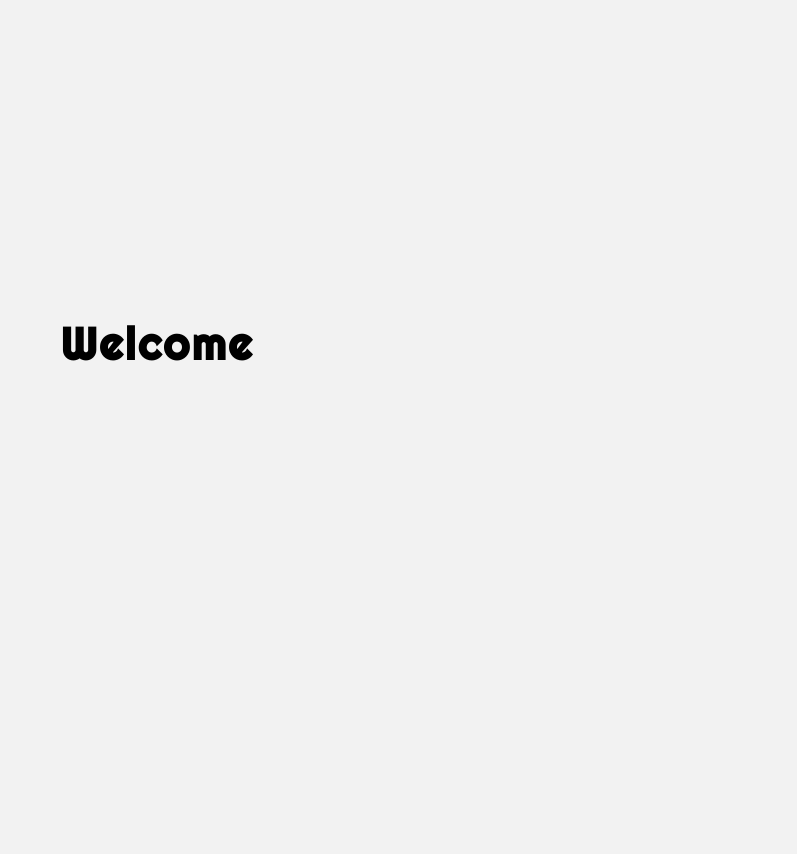
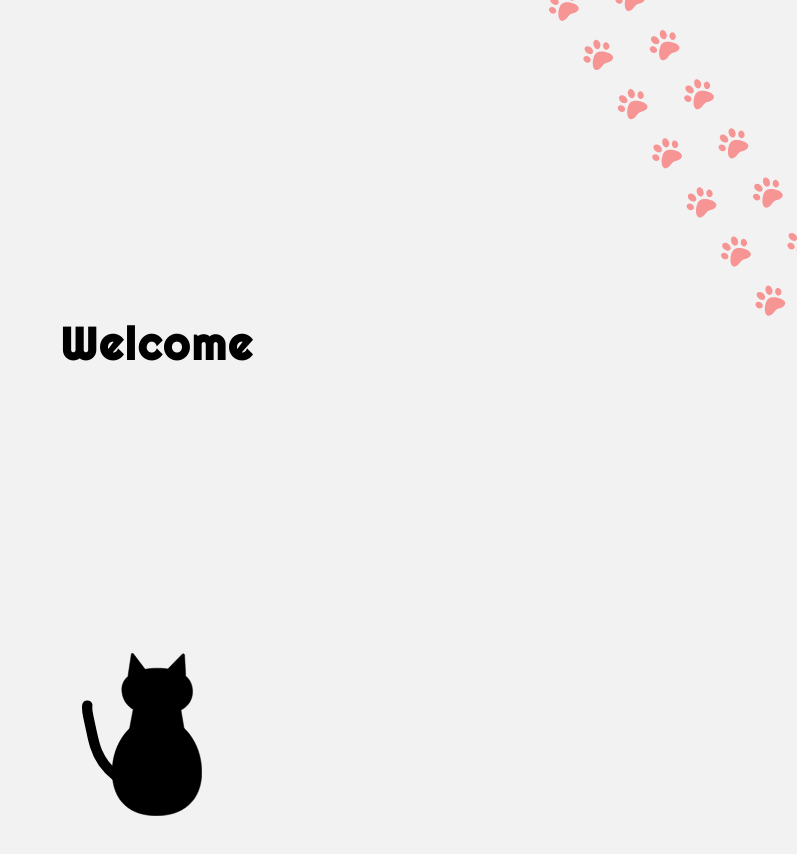
Before and after one commit to kanoi-y/naoki-fukuyori, a React (Create React App) app: page / in a window 1280 px wide. Shown: the top 854 px of the page, without its empty margins (483-1280 px from the left). Built offline with nearby package versions, Linux system fonts and the light colour scheme.

Commit message:
肉球の表示、黒猫の動きをおおかた実装

```diff
--- a/src/App.tsx
+++ b/src/App.tsx
@@ -1,15 +1,15 @@
 import { About } from "components/organisms/About";
 import { TopView } from "components/organisms/TopView";
-import { PawLayout } from "components/templates/PawLayout";
+import { CatLayout } from "components/templates/CatLayout";
 import styled from "styled-components";
 
 function App() {
   return (
     <SWrapBox>
-      <PawLayout>
+      <CatLayout>
         <TopView />
         <About />
-      </PawLayout>
+      </CatLayout>
     </SWrapBox>
   );
 }
@@ -18,6 +18,7 @@ const SWrapBox = styled.div`
   background-color: #f2f2f2;
   width: 100%;
   position: relative;
+  overflow: hidden;
 `;
 
 export default App;
--- a/src/components/atoms/Cat.tsx
+++ b/src/components/atoms/Cat.tsx
@@ -1,25 +1,41 @@
 import PortfolioNekoBody from "images/portfolio_neko_body.svg";
 import PortfolioNekoTail from "images/portfolio_neko_tail.svg";
-import { memo, VFC } from "react";
+import { memo, useCallback, useEffect, useState, VFC } from "react";
 import styled from "styled-components";
 
 export const Cat: VFC = memo(() => {
+  const [tailAngle, setTailAngle] = useState(0);
+
+  const scrollTailMove = useCallback(() => {
+    const scrollTop = window.pageYOffset;
+    const totalAngle = 72;
+
+    const newTailAngle =
+      scrollTop % totalAngle <= (totalAngle - 2) / 2
+        ? -(scrollTop % totalAngle)
+        : (scrollTop % totalAngle) - (totalAngle - 1);
+
+    setTailAngle(newTailAngle);
+  }, []);
+
+  useEffect(() => {
+    document.addEventListener("scroll", scrollTailMove, { passive: true });
+    return () => {
+      document.removeEventListener("scroll", scrollTailMove);
+    };
+  }, [scrollTailMove]);
+
   return (
     <SContainer>
       <SCatBody src={PortfolioNekoBody} alt="ネコの体" />
-      <SCatTail src={PortfolioNekoTail} alt="ネコの尻尾" />
+      <SCatTail
+        src={PortfolioNekoTail}
+        style={{ transform: `translate(-50%, -50%) rotate(${tailAngle}deg)` }}
+        alt="ネコの尻尾"
+      />
     </SContainer>
   );
 });
-
-// const shakeTail = keyframes`
-//  from {
-//     transform: translate(-50%, -50%) rotate(0);
-//   }
-//   to {
-//     transform: translate(-50%, -50%) rotate(-30deg);
-//   }
-// `;
 
 const SContainer = styled.div`
   position: fixed;
--- a/src/components/atoms/Paw.tsx
+++ b/src/components/atoms/Paw.tsx
@@ -1,9 +1,12 @@
 import { memo, VFC } from "react";
 import styled from "styled-components";
-import { PawType } from "types/pawType";
 
-export const Paw: VFC<PawType> = memo((props) => {
-  const { top, left, flag, angle } = props;
+type Props = {
+  flag: boolean;
+};
+
+export const Paw: VFC<Props> = memo((props) => {
+  const { flag } = props;
   return (
     <SSvg
       aria-hidden="true"
@@ -14,10 +17,10 @@ export const Paw: VFC<PawType> = memo((props) => {
       xmlns="http://www.w3.org/2000/svg"
       viewBox="0 0 512 512"
       style={{
-        top: `${top}vh`,
-        left: `calc(50% - 30px + ${left}px)`,
+        // top: `${top}vh`,
+        // left: `calc(50% + ${left}px)`,
         opacity: `${flag ? 1 : 0}`,
-        transform: `translate(-50%, -50%) rotate(${angle}deg)`,
+        // transform: `translate(-50%, -50%) rotate(${angle}deg)`,
       }}
     >
       <path
@@ -29,9 +32,8 @@ export const Paw: VFC<PawType> = memo((props) => {
 });
 
 const SSvg = styled.svg`
-  position: absolute;
   width: 30px;
   transition: opacity 0.8s;
   opacity: 0;
-  transform: translate(-50%, -50%) rotate(180deg);
+  transform: translate(-50%, -50%);
 `;
--- /dev/null
+++ b/src/components/molecules/Footprints.tsx
@@ -0,0 +1,43 @@
+import { Paw } from "components/atoms/Paw";
+import { memo, VFC } from "react";
+import styled from "styled-components";
+
+type Props = {
+  pawArray: { flag: boolean }[];
+  top: number;
+  left: number;
+  angle: number;
+};
+
+export const Footprints: VFC<Props> = memo((props) => {
+  const { pawArray, top, left, angle } = props;
+
+  return (
+    <SContainer
+      style={{
+        top: `${top}vh`,
+        left: `calc(100% - ${left}px)`,
+        transform: `rotate(${angle}deg)`,
+      }}
+    >
+      {pawArray.map((paw, i) => (
+        <div
+          key={i}
+          style={{
+            display: "flex",
+            justifyContent: `${i % 2 === 0 ? "flex-start" : "flex-end"}`,
+          }}
+        >
+          <Paw flag={paw.flag} />
+        </div>
+      ))}
+    </SContainer>
+  );
+});
+
+const SContainer = styled.div`
+  width: 90px;
+  position: absolute;
+  display: flex;
+  flex-direction: column-reverse;
+`;
--- a/src/components/organisms/TopView.tsx
+++ b/src/components/organisms/TopView.tsx
@@ -1,11 +1,47 @@
 import "@fontsource/righteous";
-import { memo, VFC } from "react";
+import { Footprints } from "components/molecules/Footprints";
+import { memo, useCallback, useEffect, useState, VFC } from "react";
 import styled from "styled-components";
 
 export const TopView: VFC = memo(() => {
+  const [pawArray, setPawArray] = useState<{ flag: boolean }[]>([
+    { flag: false },
+    { flag: false },
+    { flag: false },
+    { flag: false },
+    { flag: false },
+    { flag: false },
+    { flag: false },
+    { flag: false },
+    { flag: false },
+    { flag: false },
+    { flag: false },
+    { flag: false },
+    { flag: false },
+  ]);
+
+  const displayPaw = useCallback(() => {
+    setTimeout(() => {
+      const pawIndex = pawArray.findIndex((paw) => paw.flag === false);
+
+      if (pawIndex === -1) return;
+      setPawArray([
+        ...pawArray.slice(0, pawIndex),
+        { flag: true },
+        ...pawArray.splice(pawIndex + 1),
+      ]);
+      console.log(pawArray);
+    }, 300);
+  }, [pawArray]);
+
+  useEffect(() => {
+    displayPaw();
+  }, [displayPaw]);
+
   return (
     <SContainer>
       <STitle>Welcome</STitle>
+      <Footprints pawArray={pawArray} top={-7} left={130} angle={-35} />
     </SContainer>
   );
 });
@@ -34,6 +70,8 @@ const STitle = styled.h2`
   font-family: Righteous;
   margin: 0;
   transform: translateY(-100%);
+  position: relative;
+  z-index: 50;
 `;
 
 // type ArrowImageType = {
--- /dev/null
+++ b/src/components/templates/CatLayout.tsx
@@ -0,0 +1,17 @@
+import { Cat } from "components/atoms/Cat";
+import { memo, ReactNode, VFC } from "react";
+
+type Props = {
+  children: ReactNode;
+};
+
+export const CatLayout: VFC<Props> = memo((props) => {
+  const { children } = props;
+
+  return (
+    <div>
+      {children}
+      <Cat />
+    </div>
+  );
+});
--- a/src/components/templates/PawLayout.tsx
+++ b/src/components/templates/PawLayout.tsx
@@ -1,132 +1,120 @@
-import { Paw } from "components/atoms/Paw";
-import { memo, ReactNode, useCallback, useEffect, useState, VFC } from "react";
-import { PawType } from "types/pawType";
+export const PawLayout = () => {
+  return <p></p>;
+}
 
-type Props = {
-  children: ReactNode;
-};
+// import { Paw } from "components/atoms/Paw";
+// import { memo, ReactNode, useCallback, useState, VFC } from "react";
+// import { PawType } from "types/pawType";
 
-export const PawLayout: VFC<Props> = memo((props) => {
-  const { children } = props;
+// type Props = {
+//   children: ReactNode;
+// };
 
-  const [pawArray, setPawArray] = useState<PawType[]>([]);
-  const [pawCount, setPawCount] = useState(1);
-  const [lastAngle, setLastAngle] = useState<PawType["angle"]>(180);
-  const [lastLeft, setLastLeft] = useState<PawType["left"]>(0);
+// export const PawLayout: VFC<Props> = memo((props) => {
+//   const { children } = props;
 
-  const scrollDisplayPaw = useCallback(() => {
-    const scrollTop = window.pageYOffset;
+//   const [pawArray, setPawArray] = useState<PawType[]>([]);
+//   // const [pawCount, setPawCount] = useState(1);
+//   const [lastAngle, setLastAngle] = useState<PawType["angle"]>(180);
+//   const [lastLeftRight, setLastLeftRight] = useState<PawType["left"]>(0);
+//   const [lastLeftLeft, setLastLeftLeft] = useState<PawType["left"]>(70);
 
-    if (scrollTop < 50) return;
+//   const scrollDisplayPaw = useCallback(() => {
+//     const scrollTop = window.pageYOffset;
 
-    const parity = pawCount % 2 === 0 ? "左足" : "右足";
-    const top = 50 + (pawCount - 1) * 8;
-    console.log(scrollTop)
+//     if (scrollTop < 50) return;
 
-    // ピッタリではなくても大丈夫なようにする
+//     const pawCount = Math.floor((scrollTop - 50) / 8) + 1;
 
-    if (scrollTop < top) return;
-    console.log("OK")
+//     // pawの許容量が現在のpawArrayより上回った時に下の処理を実行する
+//     if (pawCount <= pawArray.length) return;
+//     console.log(pawArray);
 
-    let angle: PawType["angle"];
-    let left: PawType["left"];
+//     const parity = pawCount % 2 === 0 ? "左足" : "右足";
+//     const top = 50 + (pawCount - 1) * 8;
 
-    if (parity === "左足") {
-      if (lastAngle === 135) {
-        angle = Math.floor(Math.random() * 2) + 1 === 1 ? 135 : 180;
-        left = lastLeft + 35;
-      } else if (lastAngle === 180) {
-        angle = Math.floor(Math.random() * 2) + 1 === 1 ? 135 : 180;
-        left = lastLeft + 70;
-      } else {
-        angle = lastAngle;
-        left = lastLeft + 105;
-      }
-    } else {
-      if (lastAngle === 135) {
-        angle = lastAngle;
-        left = lastLeft - 35;
-      } else if (lastAngle === 180) {
-        angle = Math.floor(Math.random() * 2) + 1 === 1 ? 225 : 180;
-        left = lastLeft;
-      } else {
-        angle = Math.floor(Math.random() * 2) + 1 === 1 ? 225 : 180;
-        left = lastLeft + 35;
-      }
-    }
+//     let angle: PawType["angle"];
+//     let left: PawType["left"];
 
-    setPawArray([...pawArray, { top, left, angle, flag: false }]);
-    setTimeout(() => {
-      const newPawArray = pawArray.map((paw, i) => {
-        if (i !== pawArray.length - 1) return paw;
-        const newPaw: PawType = {
-          top: paw.top,
-          left: paw.left,
-          angle: paw.angle,
-          flag: true,
-        };
-        return newPaw;
-      });
-      setPawArray(newPawArray);
-    }, 1);
+//     if (parity === "左足") {
+//       if (lastAngle === 225) {
+//         angle = Math.floor(Math.random() * 2) + 1 === 1 ? 225 : 180;
+//         left = lastLeftLeft - 35;
+//       } else if (lastAngle === 180) {
+//         angle = Math.floor(Math.random() * 2) + 1 === 1 ? 225 : 180;
+//         left = lastLeftLeft;
+//       } else {
+//         angle = lastAngle;
+//         left = lastLeftLeft + 35;
+//       }
+//     } else {
+//       if (lastAngle === 225) {
+//         angle = lastAngle;
+//         left = lastLeftRight - 35;
+//       } else if (lastAngle === 180) {
+//         angle = Math.floor(Math.random() * 2) + 1 === 1 ? 135 : 180;
+//         left = lastLeftRight;
+//       } else {
+//         angle = Math.floor(Math.random() * 2) + 1 === 1 ? 135 : 180;
+//         left = lastLeftRight + 35;
+//       }
+//     }
 
-    setPawCount(pawCount + 1);
-    setLastAngle(angle);
-    setLastLeft(left);
+//     setPawArray([...pawArray, { top, left, angle, flag: true }]);
+//     // setTimeout(() => {
+//     //   const newPawArray = pawArray.map((paw, i) => {
+//     //     if (i !== pawArray.length - 1) return paw;
+//     //     const newPaw: PawType = {
+//     //       top: paw.top,
+//     //       left: paw.left,
+//     //       angle: paw.angle,
+//     //       flag: true,
+//     //     };
+//     //     return newPaw;
+//     //   });
+//     //   setPawArray(newPawArray);
+//     // }, 1);
 
-    // const newPawArray = pawArray.map((paw) => {
-    //   if (paw.top - scrollTop <= 0) {
-    //     const newPaw: PawType = {
-    //       top: paw.top,
-    //       left: paw.left,
-    //       angle: 180,
-    //       flag: true,
-    //     };
-    //     return newPaw;
-    //   } else {
-    //     const newPaw: PawType = {
-    //       top: paw.top,
-    //       left: paw.left,
-    //       angle: 180,
-    //       flag: false,
-    //     };
-    //     return newPaw;
-    //   }
-    // });
-    // setPawArray(newPawArray);
-  }, [pawArray, pawCount, lastAngle, lastLeft]);
+//     setLastAngle(angle);
+//     if (parity === "左足") {
+//       setLastLeftLeft(left);
+//     } else {
+//       setLastLeftRight(left);
+//     }
+//     // setPawCount(pawCount + 1);
+//   }, [pawArray, lastAngle, lastLeftLeft, lastLeftRight]);
 
-  // useEffect(() => {
-  //   setPawArray([
-  //     { top: 50, left: 0, angle: 180, flag: false },
-  //     { top: 58, left: 70, angle: 180, flag: false },
-  //     { top: 66, left: 0, angle: 180, flag: false },
-  //     { top: 74, left: 70, angle: 180, flag: false },
-  //     { top: 82, left: 0, angle: 180, flag: false },
-  //     { top: 90, left: 70, angle: 180, flag: false },
-  //     { top: 98, left: 0, angle: 180, flag: false },
-  //   ]);
-  // }, []);
+//   // useEffect(() => {
+//   //   setPawArray([
+//   //     { top: 50, left: 0, angle: 180, flag: false },
+//   //     { top: 58, left: 70, angle: 180, flag: false },
+//   //     { top: 66, left: 0, angle: 180, flag: false },
+//   //     { top: 74, left: 70, angle: 180, flag: false },
+//   //     { top: 82, left: 0, angle: 180, flag: false },
+//   //     { top: 90, left: 70, angle: 180, flag: false },
+//   //     { top: 98, left: 0, angle: 180, flag: false },
+//   //   ]);
+//   // }, []);
 
-  useEffect(() => {
-    document.addEventListener("scroll", scrollDisplayPaw, { passive: true });
-    return () => {
-      document.removeEventListener("scroll", scrollDisplayPaw);
-    };
-  }, [scrollDisplayPaw]);
+//   // useEffect(() => {
+//   //   document.addEventListener("scroll", scrollDisplayPaw, { passive: true });
+//   //   return () => {
+//   //     document.removeEventListener("scroll", scrollDisplayPaw);
+//   //   };
+//   // }, [scrollDisplayPaw]);
 
-  return (
-    <div>
-      {children}
-      {pawArray.map((paw, i) => (
-        <Paw
-          key={i}
-          top={paw.top}
-          left={paw.left}
-          angle={paw.angle}
-          flag={paw.flag}
-        />
-      ))}
-    </div>
-  );
-});
+//   return (
+//     <div>
+//       {children}
+//       {pawArray.map((paw, i) => (
+//         <Paw
+//           key={i}
+//           top={paw.top}
+//           left={paw.left}
+//           angle={paw.angle}
+//           flag={paw.flag}
+//         />
+//       ))}
+//     </div>
+//   );
+// });
--- a/src/types/pawType.ts
+++ b/src/types/pawType.ts
@@ -2,5 +2,5 @@ export type PawType = {
   top: number;
   left: number;
   flag: boolean;
-  angle: 135 | 180 | 225;
+  angle: number;
 };
```
